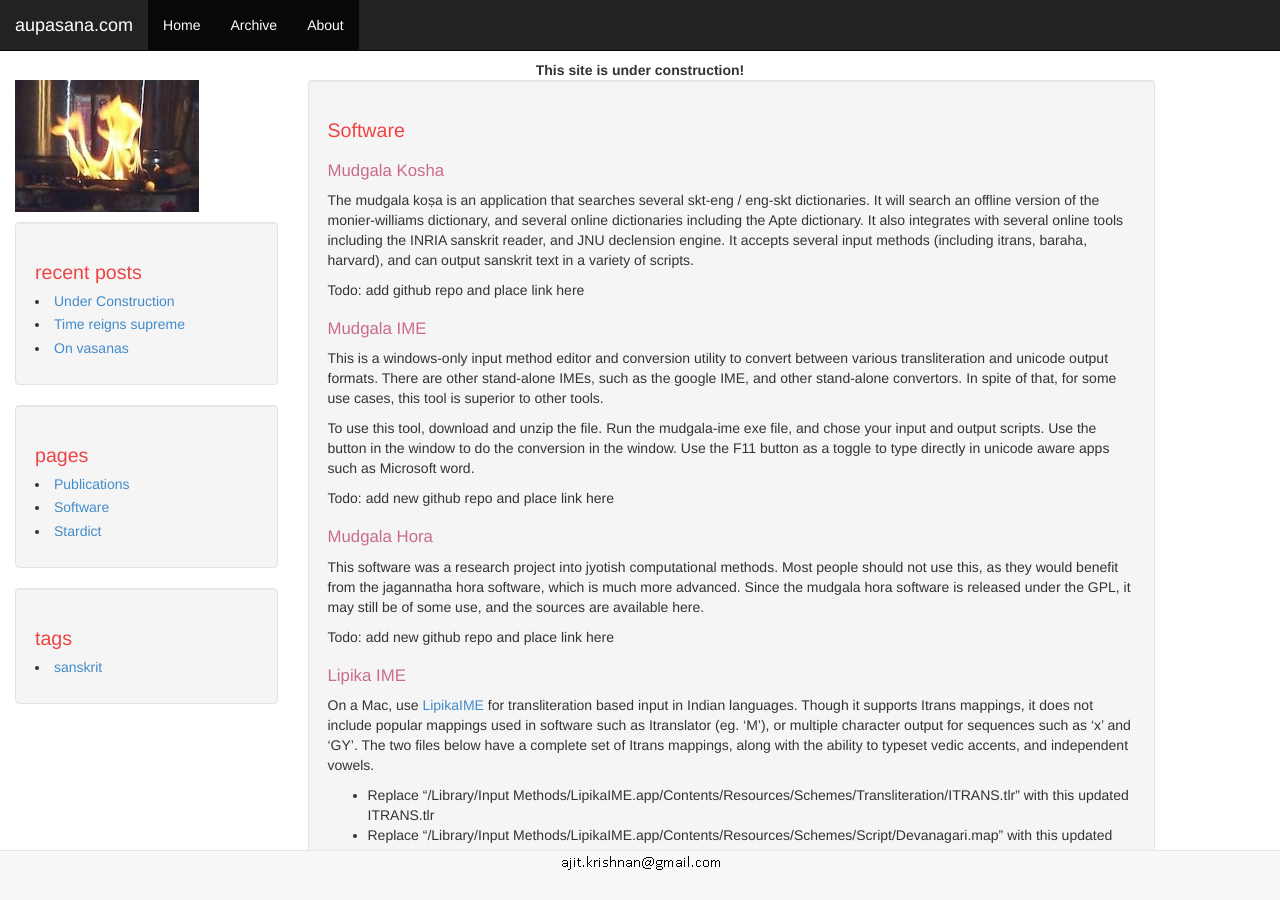
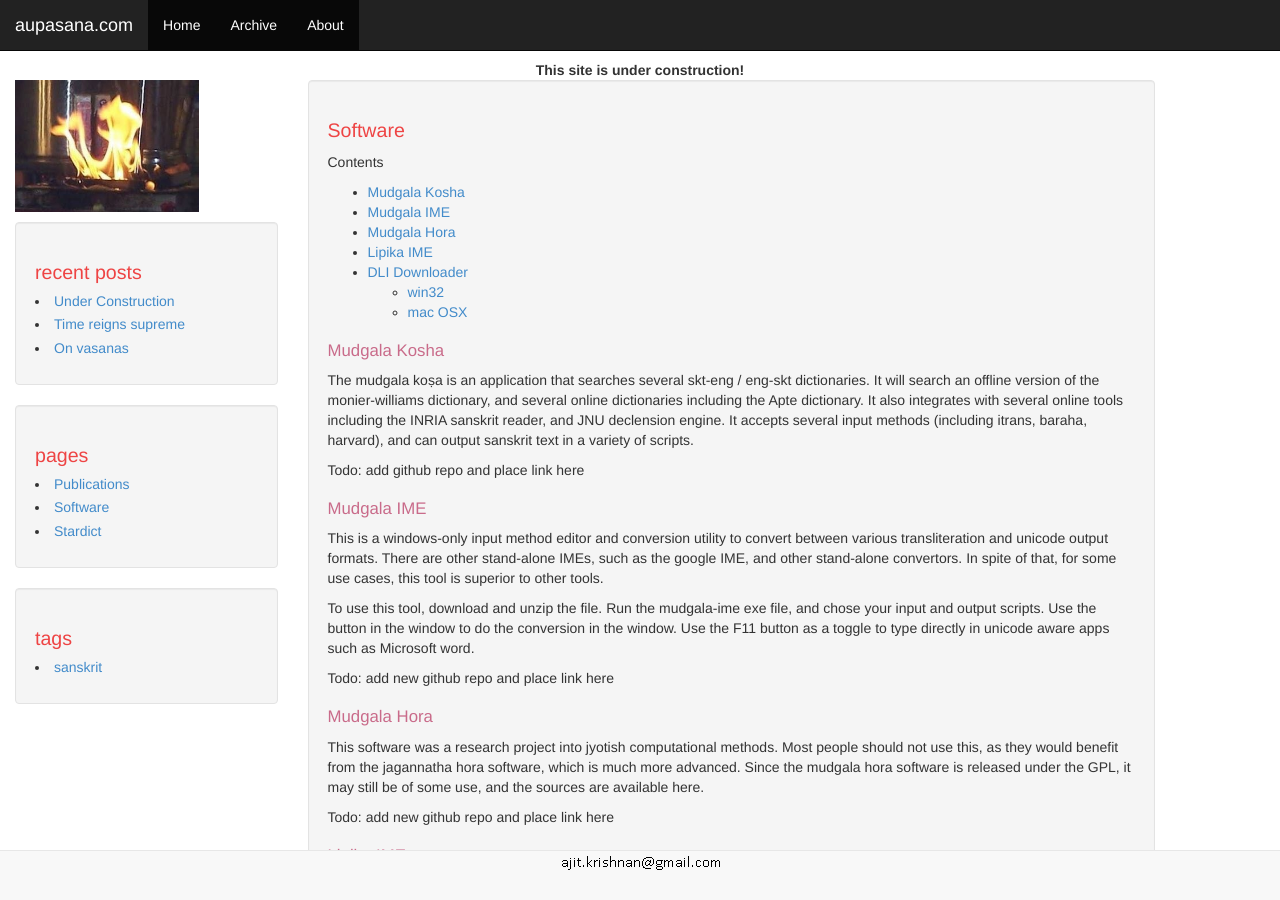
Before and after one commit to aupasana/aupasana.github.io, a Jekyll site: the page built from pages/software.md, in a window 1280 px wide and 900 px high. Built offline with Jekyll 4.4.1, drawn with Linux system fonts in a browser that asks for light colours.

Commit message:
software.md: Add TOC

```diff
--- a/_layouts/post.html
+++ b/_layouts/post.html
@@ -30,7 +30,7 @@
               {% if page.previous %}
                 <a class="btn btn-default" href="{{ site.baseurl}}{{ page.previous.url }}" class="previous">Older Post</a>
               {% endif %}
-</div>
+          </div>
 
         </div>
     </div>
--- a/_layouts/well.html
+++ b/_layouts/well.html
@@ -1,10 +1,12 @@
 {% include header.html %}
+
 
 <div class="container container-left">
     <div class="row">
         <div class="col-md-3 hidden-xs">
             {% include sidebar.html %}
         </div>
+
         <div class="col-md-9">
 
         <div class="well">
@@ -17,4 +19,5 @@
     </div>
 </div>
 
+
 {% include footer.html %}
--- a/pages/software.md
+++ b/pages/software.md
@@ -2,6 +2,11 @@
 layout: well
 title: Software
 ---
+
+Contents
+
+* TOC
+{:toc}
 
 ## Mudgala Kosha
 
```
